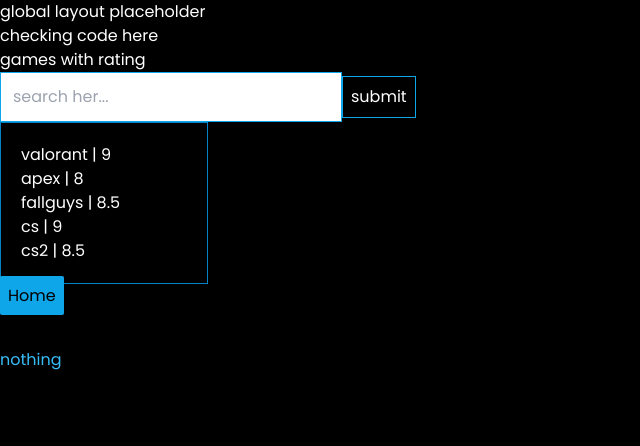
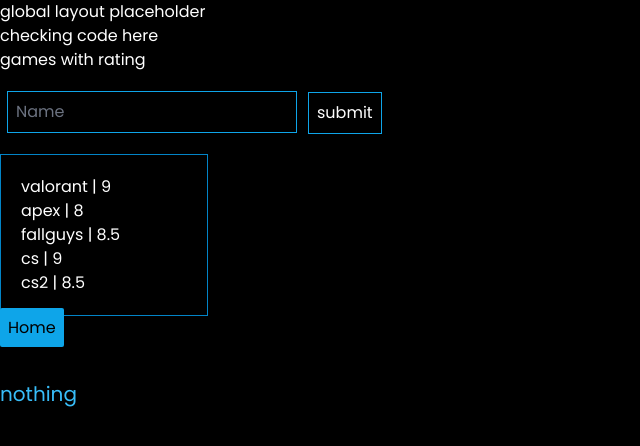
Before and after one commit to shrix1/next-js-13.2--dyanamic-routes, a Next.js app: page /data in a window 1280 px wide. Shown: the top 446 px of the page, without its empty margins (0-640 px from the left). Built offline with nearby package versions, Linux system fonts and the light colour scheme.

Commit message:
lil changes

```diff
--- /dev/null
+++ b/app/SearchFetch.tsx
@@ -0,0 +1,25 @@
+import React, { ReactElement, Suspense } from "react";
+
+const SearchFetch = ({ result }: any) => {
+  //   await new Promise((resolve) => setTimeout(resolve, 1000));
+
+  return (
+    <Suspense fallback={<h1 className="text-2xl text-sky-500">Loading....</h1>}>
+      <div>
+        {result ? (
+          result.map((ans: any, idx: number) => {
+            return (
+              <div key={idx} className="text-white pt-10">
+                {ans.name} {ans.rating}
+              </div>
+            );
+          })
+        ) : (
+          <h1 className="text-sky-400 pt-10 text-xl">nothing</h1>
+        )}
+      </div>
+    </Suspense>
+  );
+};
+
+export default SearchFetch;
--- a/app/data/page.tsx
+++ b/app/data/page.tsx
@@ -2,6 +2,7 @@
 import { FormEvent, Suspense, useState } from "react";
 import data from "../api/hello/data.json";
 import Link from "next/link";
+import SearchFetch from "../SearchFetch";
 
 interface resultType {
   name?: string;
@@ -10,7 +11,7 @@ interface resultType {
 
 const Page = () => {
   const [search, setSearch] = useState<string>("");
-  const [result, setResult] = useState<resultType[]>();
+  const [result, setResult] = useState();
 
   const handleSearchQuery = async (e: FormEvent<HTMLFormElement>) => {
     e.preventDefault();
@@ -25,13 +26,27 @@ const Page = () => {
 
       <h1 className="text-white">games with rating </h1>
 
-      <form onSubmit={handleSearchQuery}>
-        <input
-          type="search"
-          placeholder="search her..."
-          className="border border-sky-500 p-3"
-          onChange={(e) => setSearch(e.target.value)}
-        />
+      <form onSubmit={handleSearchQuery} className="py-5 pl-2 flex gap-3">
+        <div className="relative ">
+          <input
+            type="text"
+            id="username"
+            name="username"
+            onChange={(e) => setSearch(e.target.value)}
+            className="peer bg-transparent h-10 w-72  text-gray-200 placeholder-transparent
+            ring-1 px-2 ring-sky-500 focus:ring-sky-600 focus:outline-none focus:border-rose-600"
+            placeholder="search here.."
+          />
+          <label
+            htmlFor="username"
+            className="absolute cursor-text left-0 -top-3 text-sm text-gray-500
+            bg-inherit mx-1 px-1 peer-placeholder-shown:text-base peer-placeholder-shown:text-gray-500
+             peer-placeholder-shown:top-2 peer-focus:-top-3 peer-focus:text-sky-600 peer-focus:text-sm
+             transition-all peer-focus:bg-black"
+          >
+            Name
+          </label>
+        </div>
         <button className="border border-sky-500 p-2 text-white">submit</button>
       </form>
 
@@ -51,17 +66,7 @@ const Page = () => {
         Home
       </Link>
 
-      {result ? (
-        result.map((ans, idx) => {
-          return (
-            <div key={idx} className="text-white pt-10">
-              {ans.name} {ans.rating}
-            </div>
-          );
-        })
-      ) : (
-        <h1 className="text-sky-400 pt-10">nothing</h1>
-      )}
+      <SearchFetch result={result} />
     </>
   );
 };
```
